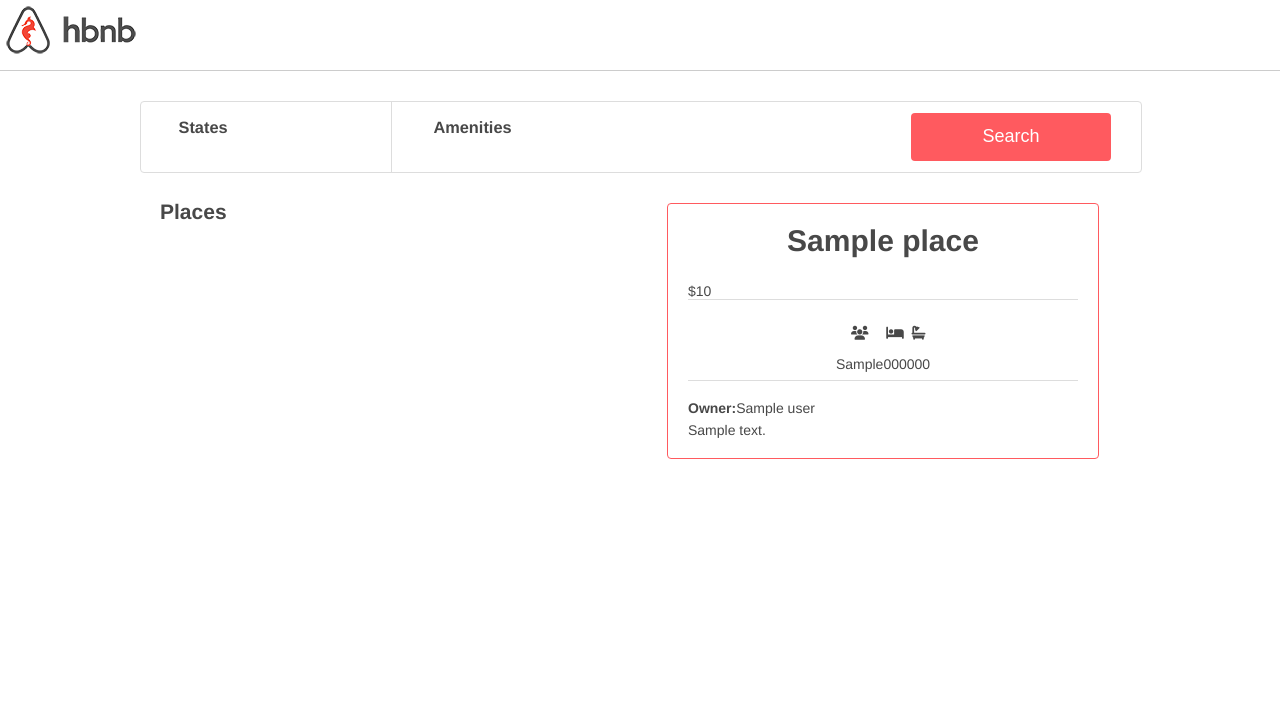
After one commit to Sallmahussien/AirBnB_clone_v4, a Flask app: template web_dynamic/templates/1-hbnb.html in a window 1280 px wide. The commit adds this page. Shown: the top 719 px of the page. Run offline with Flask 3, Linux system fonts and the light colour scheme; the template is opened without the code that fills it: most values are stand-ins (such as "Sample title", 1, 10 or a date in 2020); some libraries are stand-ins or nearby versions.

Commit message:
Select some Amenities to be comfortable

```diff
--- a/web_dynamic/static/styles/6-filters.css
+++ b/web_dynamic/static/styles/6-filters.css
@@ -66,6 +66,10 @@
   margin-bottom: 5px;
 }
 
+.filters .amenities .popover li input {
+  margin-right: 10px;
+}
+
 .filters .locations ul.popover h2 {
   font-size: 16px;
   margin: 0;
--- /dev/null
+++ b/web_dynamic/templates/1-hbnb.html
@@ -0,0 +1,82 @@
+<!DOCTYPE html>
+<html lang="en">
+  <head>
+    <meta charset="UTF-8">
+    <meta name="viewport" content="width=device-width, initial-scale=1.0">
+    <title>AirBnB Clone</title>
+    <link rel="stylesheet" href="{{ url_for('static', filename='styles/4-common.css') }}?{{ cache_id }}">
+    <link rel="stylesheet" href="{{ url_for('static', filename='styles/3-footer.css') }}?{{ cache_id }}">
+    <link rel="stylesheet" href="{{ url_for('static', filename='styles/3-header.css') }}?{{ cache_id }}">
+    <link rel="stylesheet" href="{{ url_for('static', filename='styles/6-filters.css') }}?{{ cache_id }}">
+    <link rel="stylesheet" href="{{ url_for('static', filename='styles/8-places.css') }}?{{ cache_id }}">
+    <link rel="icon" href="{{ url_for('static', filename='images/icon.png') }}?{{ cache_id }}" type="image/x-icon">
+    <link rel="stylesheet" href="https://cdnjs.cloudflare.com/ajax/libs/font-awesome/6.4.2/css/all.min.css"/>
+    <script type="text/javascipt" src="../scripts/1-hbnb.js?{{ cache_id }}"></script>
+    <script src="https://code.jquery.com/jquery-3.2.1.min.js"></script>
+  </head>
+
+  <body>
+    <header>
+      <img src="{{ url_for('static', filename='images/logo.png') }}" alt="logo">
+    </header>
+    <div class="container">
+      <section class="filters">
+        <div class="locations">
+          <h3>States</h3>
+          <h4>&nbsp;</h4>
+          <ul class="popover">
+            {% for state in states.values()|sort(attribute="name") %}
+            <li><h2>{{ state.name }}</h2>
+            <ul>
+              {% for city in state.cities|sort(attribute="name") %}
+              <li>{{ city.name }}</li>
+              {% endfor %}
+            </ul>
+            </li>
+            {% endfor %}
+            </ul>
+        </div>
+        <div class="amenities">
+          <h3>Amenities</h3>
+          <h4>&nbsp;</h4>
+          <ul class="popover">
+            {% for amenity in amenities.values()|sort(attribute="name") %}
+            <li><input type="checkbox" data-id="{{ amenity.id }}" data-name="{{ amenity.name }}">{{ amenity.name }}</li>
+            {% endfor %}
+          </ul>
+        </div>
+        <button>Search</button>
+      </section>
+      <section class="places">
+        <h1>Places</h1>
+        {% for user in users.values()|sort(attribute="name") %}
+        {% for place in user.places|sort(attribute="name") %}
+        <article>
+          <div class="title-box">
+            <h2>{{ place.name }}</h2>
+            <div class="price-by-night">${{ place.price_by_night }}</div>
+          </div>
+          <div class="information">
+            <div class="max-guest">
+              <i class="fa-solid fa-users"></i>
+              <br>{{ place.max_guest }}
+            </div>
+            <div class="number-rooms">
+              <i class="fa-solid fa-bed"></i>
+              <br>{{ place.number_rooms }}
+            </div>
+            <div class="number-bathrooms">
+              <i class="fa-solid fa-bath"></i>
+              <br>{{ place.number_bathrooms }}
+            </div>
+          </div>
+        <div class="user"><strong>Owner:</strong>{{ user.name }}</div>
+          <div class="description">{{ place.description|safe }}</div>
+        </article>
+        {% endfor %}
+        {% endfor %}
+      </section>
+    </div>
+    <footer>Best School</footer>
+  </body>
+</html>
```
Also changed, not shown: web_dynamic/1-hbnb.py (added, +33 -0 lines), web_dynamic/scripts/1-hbnb.js (added, +10 -0 lines).
